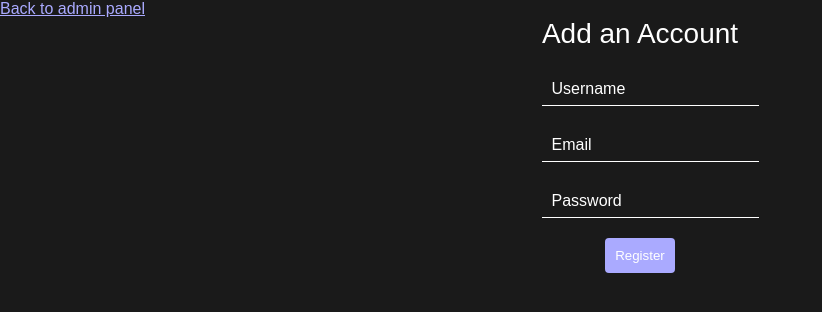
After one commit to starshibrat/uas_ppw, a PHP site: page /uas_ppw/admin_add_form.php in a window 1280 px wide. The commit adds this page. Shown: the top 312 px of the page, without its empty margins (0-822 px from the left). Run offline with PHP 8.4, Linux system fonts and the light colour scheme.

Commit message:
completing admin crud

```diff
--- /dev/null
+++ b/admin_add_form.php
@@ -0,0 +1,38 @@
+<!DOCTYPE html>
+<html lang="en">
+
+<head>
+    <meta charset="UTF-8">
+    <meta name="viewport" content="width=device-width, initial-scale=1.0">
+    <title>Add an account</title>
+    <link rel="stylesheet" href="styles/adminform.css">
+</head>
+
+<body>
+
+<a href="panel.php">Back to admin panel</a>
+
+<header>Add an Account</header>
+        <form method="post" action="admin_add.php">
+            <div class="input-field">
+                <input type="text" name="username" required>
+                <label>Username</label>
+            </div>
+            <div class="input-field">
+                <input type="text" name="email" required>
+                <label>Email</label>
+            </div>
+            <div class="input-field">
+                <input class="pswrd" type="password" name="password" required>
+                <label>Password</label>
+            </div>
+
+            <div class="button">
+                <div class="inner"></div>
+                <button type="submit" name="lgnbtn">Register</button>
+            </div>
+        </form>
+
+</body>
+
+</html>
--- a/modify.php
+++ b/modify.php
@@ -31,6 +31,7 @@ $id = $row[0];
 </head>
 
 <body>
+    <a href="panel.php">Back to admin panel</a>
     <div class="modify-form">
         <form method="post" action="admin_update.php">
             <input type='hidden' name="id" value=<?php echo $id; ?>>
--- a/panel.php
+++ b/panel.php
@@ -22,6 +22,10 @@ $checkUserResult = $conn->query($checkUserQuery);
 </head>
 
 <body>
+    <div class="admin-add">
+        <a href="admin_add_form.php"><button>Add new User</button></a>
+    </div>
+
     <table class="user-list">
         <tr>
             <th>User</th>
--- /dev/null
+++ b/styles/adminform.css
@@ -0,0 +1,91 @@
+/* Dark Theme Styles */
+
+body {
+    background-color: #1a1a1a;
+    color: #fff;
+    font-family: Arial, sans-serif;
+    margin: 0;
+    padding: 0;
+}
+
+a {
+    color: #aaf;
+    text-decoration: none;
+}
+
+a:hover {
+    text-decoration: underline;
+}
+
+header {
+    font-size: 28px;
+    margin-bottom: 20px;
+    text-align: center;
+}
+
+form {
+    display: flex;
+    flex-direction: column;
+    align-items: center;
+}
+
+.input-field {
+    position: relative;
+    margin-bottom: 20px;
+}
+
+input[type="text"],
+input[type="password"],
+input[type="text"]::placeholder {
+    width: 100%;
+    padding: 10px;
+    border: none;
+    border-bottom: 1px solid #fff;
+    background-color: transparent;
+    color: #fff;
+    outline: none;
+}
+
+input[type="text"]:focus,
+input[type="password"]:focus {
+    border-bottom: 1px solid #aaf;
+}
+
+label {
+    position: absolute;
+    top: 0;
+    left: 0;
+    padding: 10px;
+    pointer-events: none;
+    transition: 0.5s;
+    color: #fff;
+}
+
+.input-field input[type="text"]:focus~label,
+.input-field input[type="password"]:focus~label,
+.input-field input[type="text"]:valid~label,
+.input-field input[type="password"]:valid~label {
+    transform: translateY(-20px);
+    font-size: 14px;
+    color: #aaf;
+}
+
+.button {
+    position: relative;
+    overflow: hidden;
+}
+
+button {
+    width: 100%;
+    padding: 10px;
+    border: none;
+    border-radius: 4px;
+    cursor: pointer;
+    background-color: #aaf;
+    color: #fff;
+    transition: all 0.3s ease;
+}
+
+button:hover {
+    background-color: #88ccff;
+}
```
Also changed, not shown: admin_add.php (added, +43 -0 lines), admin_delete.php (+11 -0 lines), styles/panel.css (+19 -0 lines).
